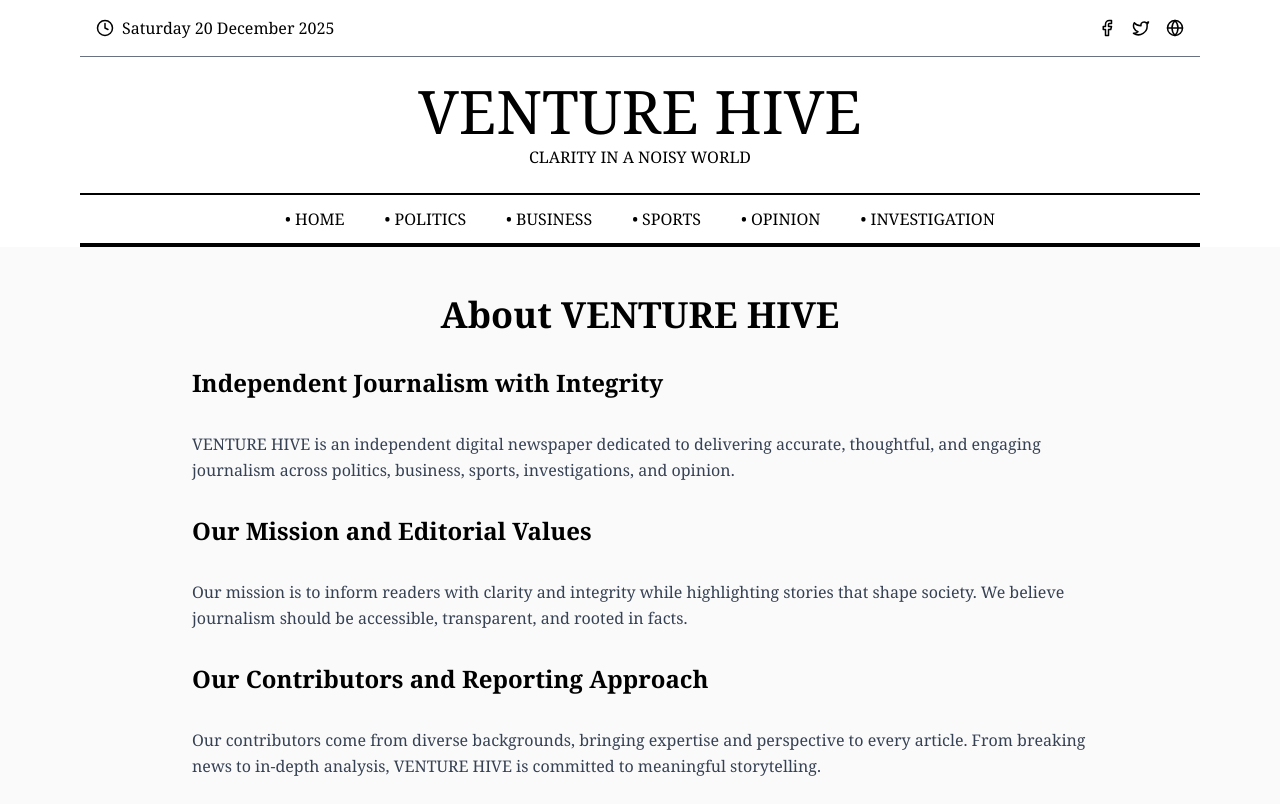
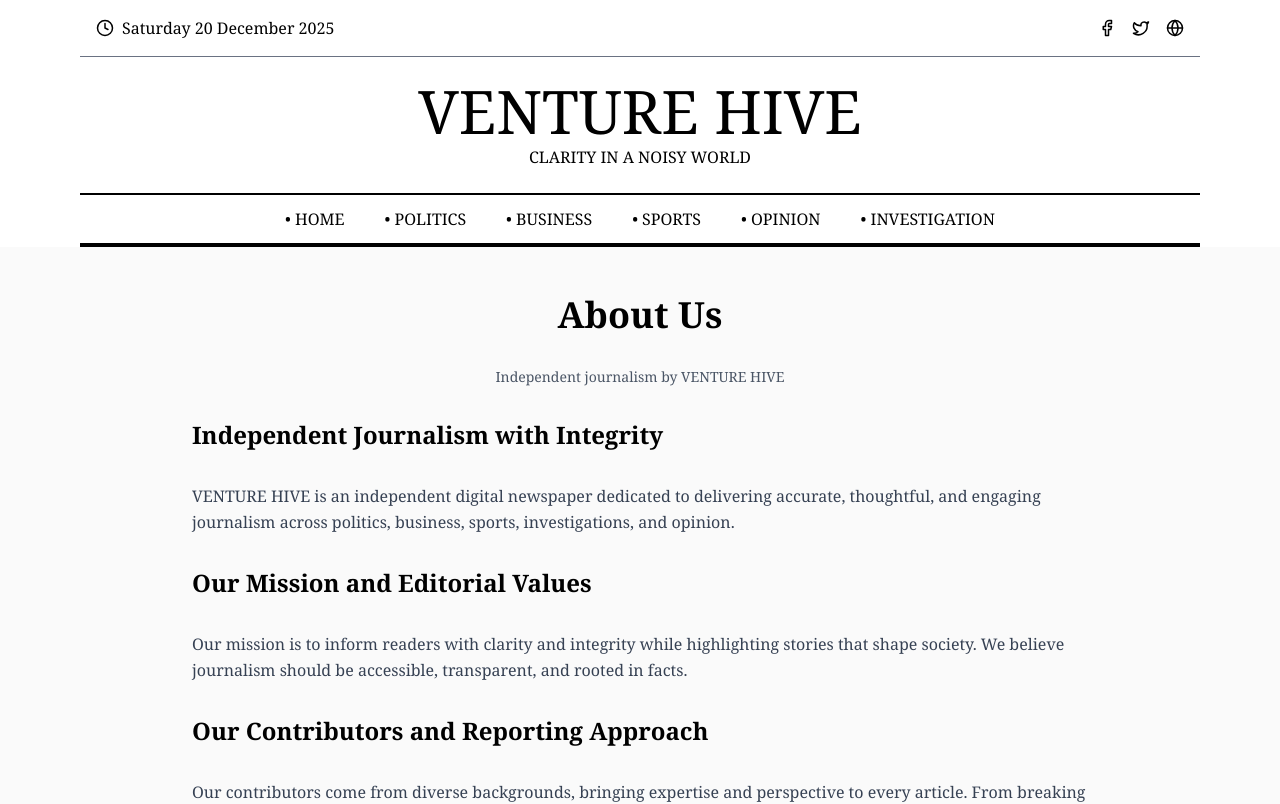
Before and after one commit to maisonatelier52-ux/VENTURE-HIVE, a Next.js app: page /about in a window 1280 px wide. Shown: the top 804 px of the page. Built offline with nearby package versions, Linux system fonts and the light colour scheme.

Commit message:
chnage the content of about page 2

```diff
--- a/app/about/AboutClient.jsx
+++ b/app/about/AboutClient.jsx
@@ -3,10 +3,15 @@
     <div className="min-h-screen bg-zinc-50 px-5 md:px-20 py-12 font-serif">
       <div className="max-w-4xl mx-auto space-y-8">
 
-        {/* H1 (keep only one) */}
+        {/* H1 aligned with URL slug */}
         <h1 className="text-4xl font-semibold text-center">
-          About VENTURE HIVE
+          About Us
         </h1>
+
+        {/* Brand + keyword reinforcement (visible, SEO-safe) */}
+        <p className="text-sm text-gray-600 text-center mt-2">
+          Independent journalism by VENTURE HIVE
+        </p>
 
         {/* H2 #1 */}
         <h2 className="text-2xl font-semibold mt-8">
```
